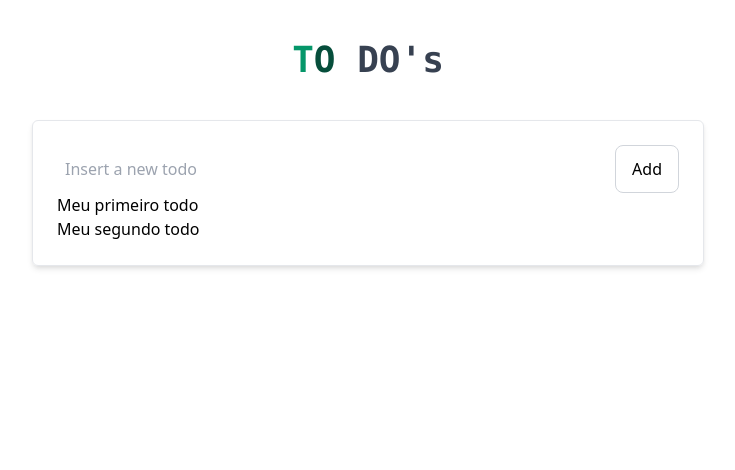
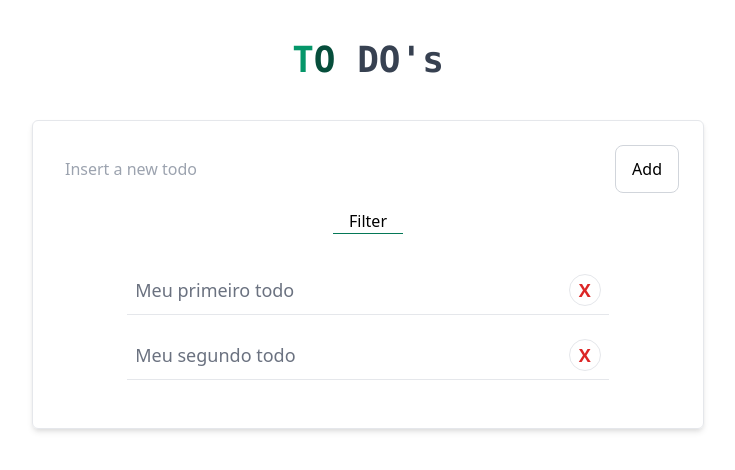
Before and after one commit to slowdata/todo-vue, a Vue app: page / in a window 1280 px wide. Shown: the top 470 px of the page, without its empty margins (272-1007 px from the left). Built offline with nearby package versions, Linux system fonts and the light colour scheme.

Commit message:
Todo List Component. Add and remove todos. Filter todos (done).

```diff
--- a/src/App.vue
+++ b/src/App.vue
@@ -11,31 +11,89 @@
         </h1>
 
         <card>
-            <todo-imput />
-            <ul>
-                <li v-for="todo in todos" :key="todo.id">{{ todo.value }}</li>
-            </ul>
+            <todo-input @addTodo="newTodo" ref="todoInputText" />
+            <button
+                class="px-4 mt-4 mx-auto flex content-center
+                focus:outline-none border-b border-green-700 hover:border-b-2"
+                @click="hideDone"
+            >
+                Filter
+            </button>
+            <todo-list
+                :todos="todos"
+                @removeTodo="remove"
+                @markDone="handleDone"
+            />
         </card>
     </div>
 </template>
 
 <script>
 import Card from "./components/Card";
-import TodoImput from "./components/TodoImput";
+import TodoInput from "./components/TodoInput";
+import TodoList from "./components/TodoList";
 
 export default {
     name: "App",
     components: {
         Card,
-        TodoImput,
+        TodoInput,
+        TodoList,
     },
     data() {
         return {
+            show: true,
             todos: [
-                { id: 1, value: "Meu primeiro todo" },
-                { id: 2, value: "Meu segundo todo" },
+                {
+                    id: 1,
+                    value: "Meu primeiro todo",
+                    status: false,
+                    show: true,
+                },
+                { id: 2, value: "Meu segundo todo", status: false, show: true },
             ],
         };
     },
+    methods: {
+        newTodo(value) {
+            if (value) {
+                const newTodos = [
+                    ...this.todos,
+                    {
+                        id: this.todos.length + 1,
+                        value,
+                        status: false,
+                        show: true,
+                    },
+                ];
+
+                this.todos = newTodos;
+                this.$refs.todoInputText.todo = "";
+            }
+        },
+        remove(id) {
+            const newTodos = [...this.todos];
+            this.todos = newTodos.filter((t) => t.id !== id);
+        },
+        handleDone(id) {
+            const newTodos = [...this.todos];
+            this.todos = newTodos.map((t) => {
+                if (t.id === id) {
+                    t.status = !t.status;
+                    return t;
+                }
+                return t;
+            });
+        },
+        hideDone() {
+            const newTodos = [...this.todos];
+            this.todos = newTodos.map((t) => {
+                if (t.status) t.show = this.show;
+                return t;
+            });
+
+            this.show = !this.show;
+        },
+    },
 };
 </script>
--- a/src/components/TodoImput.vue
+++ b/src/components/TodoInput.vue
@@ -1,5 +1,5 @@
 <template>
-    <form class="flex">
+    <form class="flex" @submit.prevent="$emit('addTodo', todo)">
         <input
             class="w-full px-2 py-3 rounded-md
             focus:outline-none focus:ring-2
--- /dev/null
+++ b/src/components/TodoList.vue
@@ -0,0 +1,32 @@
+<template>
+    <ul class="mt-6 mx-auto p-2 w-4/5">
+        <li v-for="todo in todos" :key="todo.id">
+            <div
+                v-if="todo.show"
+                class="mb-4 p-2 text-gray-500 text-lg border-b flex justify-between items-center"
+            >
+                <span
+                    :class="{
+                        'line-through italic text-green-700 font-semibold':
+                            todo.status,
+                    }"
+                    class="cursor-pointer"
+                    @click="$emit('markDone', todo.id)"
+                    >{{ todo.value }}</span
+                >
+                <button
+                    class="w-8 h-8 rounded-full border text-red-600 font-bold"
+                    @click.prevent="$emit('removeTodo', todo.id)"
+                >
+                    X
+                </button>
+            </div>
+        </li>
+    </ul>
+</template>
+
+<script>
+export default {
+    props: ["todos"],
+};
+</script>
```
